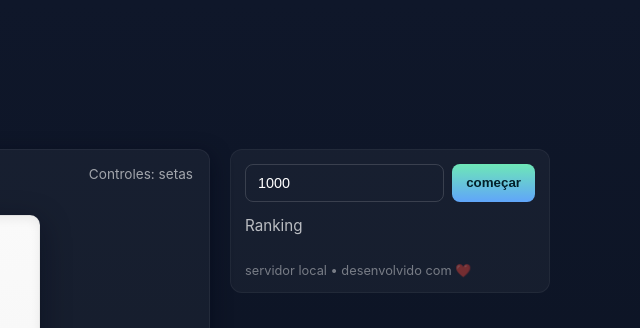
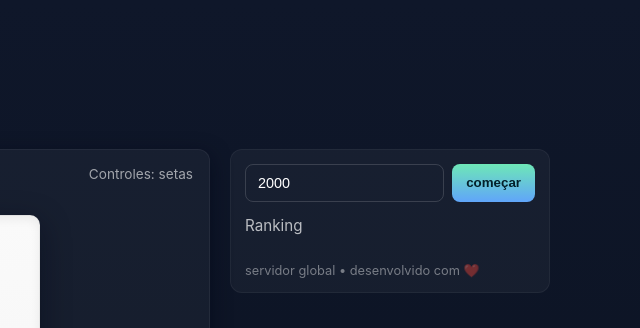
Before and after one commit to RicardoMC310/FirstGameSocket.IO, a website: page public/index.html in a window 1280 px wide. Shown: the top 328 px of the page, 640-1280 px from the left. Drawn offline with nearby package versions, Linux system fonts and the light colour scheme; no server answers.

Commit message:
Add files via upload

```diff
--- a/public/index.html
+++ b/public/index.html
@@ -27,7 +27,7 @@
 
         <aside class="sidebar">
             <div id="comecar">
-                <input type="number" id="delaySpawnFruits" required placeholder="delay spawn fruits in ms" min="0" max="10000" step="1" value="1000">
+                <input type="number" id="delaySpawnFruits" required placeholder="delay spawn fruits in ms" min="1000" max="10000" step="1" value="2000">
                 <button>começar</button>
             </div>
 
@@ -35,7 +35,7 @@
             <ul id="scores"></ul>
 
             <div style="margin-top:auto;font-size:0.80rem;color:rgba(255,255,255,0.42);">
-                servidor local • desenvolvido com ❤️
+                servidor global • desenvolvido com ❤️
             </div>
         </aside>
     </div>
```
